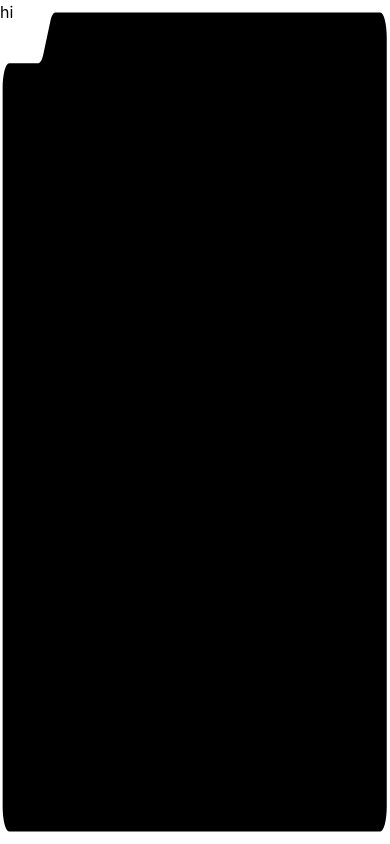
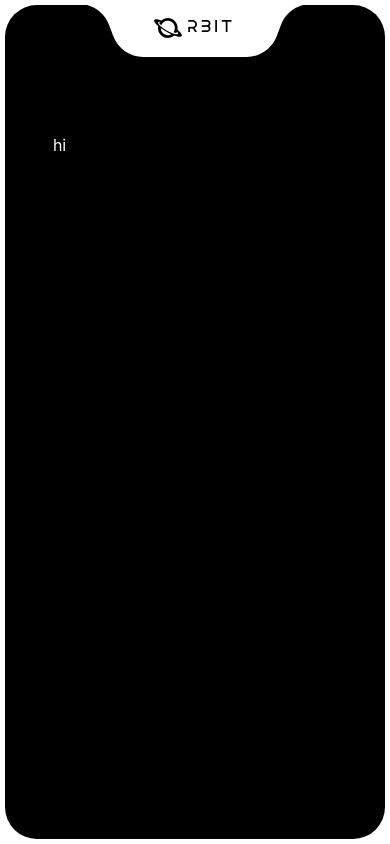
Before and after one commit to GDGBabcockUniversity/orbit, a React (Vite) app: page / in a window 390 px wide. Built offline with nearby package versions, Linux system fonts and the light colour scheme; a web font is replaced by a local one.

Commit message:
feat: redesign HeroSection with responsive notch layout and Orbit logo

```diff
--- a/src/components/HeroSection.tsx
+++ b/src/components/HeroSection.tsx
@@ -1,27 +1,82 @@
 function HeroSection() {
   return (
-    <section className="h-screen bg-background relative overflow-hidden">
-      <svg
-        className="absolute inset-0 w-full h-full z-1"
-        viewBox="0 0 1920 1080"
-        fill="none"
-        xmlns="http://www.w3.org/2000/svg"
-        preserveAspectRatio="none"
-      >
-        <path
-          fillRule="evenodd"
-          clipRule="evenodd"
-          d="M1920 1080H0V0H1920V1080ZM272.197 16C262.581 16 253.474 20.3252 247.396 27.7783L213.604 69.2217C207.526 76.6748 198.419 81 188.803 81H45C27.3269 81 13 95.3269 13 113V1032C13 1049.67 27.3269 1064 45 1064H1872C1889.67 1064 1904 1049.67 1904 1032V48C1904 30.3269 1889.67 16 1872 16H272.197Z"
-          fill="var(--color-foreground)"
-        />
-      </svg>
+    <section className="h-screen bg-foreground p-[1.25vw] relative overflow-hidden">
+      {/*
+        The dark container fluidly fills the padded section.
+        Border radius:
+        - Desktop: 32px all around EXCEPT top-left (the notch is there).
+        - Mobile: 32px all around (the notch sits exactly in the top-center).
+      */}
+      <div className="w-full h-full bg-background rounded-[32px] md:rounded-tl-none relative overflow-hidden">
+        {/* =========================================
+            DESKTOP NOTCH (Top-Left)
+            ========================================= */}
+        {/*
+          This white SVG mask sits at the top-left and covers the dark container perfectly,
+          recreating the exactly-sized cutoff shape from Union.svg.
+          (Expanded by 1px up and left to prevent subpixel antialiasing gaps)
+        */}
+        <div className="hidden md:flex absolute -top-px -left-px w-[261px] h-[98px] z-20">
+          <svg
+            className="absolute top-0 left-0 w-full h-full text-foreground"
+            viewBox="0 0 259.197 97"
+            fill="currentColor"
+            xmlns="http://www.w3.org/2000/svg"
+            preserveAspectRatio="none"
+          >
+            <path d="M0 0 H259.197 C249.581 0 240.474 4.3252 234.396 11.7783 L200.604 53.2217 C194.526 60.6748 185.419 65 175.803 65 H32 C14.3269 65 0 79.3269 0 97 V0 Z" />
+          </svg>
 
-      {/* Content layer — sits on top of the SVG frame */}
-      <div className="relative z-10 h-full">
-        <p>hi</p>
+          {/* Logo placed inside the white desktop notch */}
+          <div className="relative z-10 w-full flex items-start pl-12 pt-6">
+            <OrbitLogo />
+          </div>
+        </div>
+
+        {/* =========================================
+            MOBILE NOTCH (Top-Center)
+            ========================================= */}
+        {/*
+          This white SVG mask sits at the top-center and covers the dark container perfectly,
+          recreating the exactly-sized cutoff shape from the mobile SVG.
+          (Expanded by 1px up and horizontally to prevent subpixel antialiasing gaps)
+        */}
+        <div className="flex md:hidden absolute -top-px left-1/2 -translate-x-1/2 w-[232px] h-[53px] z-20">
+          <svg
+            className="absolute top-0 left-0 w-full h-full text-foreground"
+            viewBox="0 0 230.4 52"
+            fill="currentColor"
+            xmlns="http://www.w3.org/2000/svg"
+            preserveAspectRatio="none"
+          >
+            <path d="M0 0 H230.4 C217.049 0 205.102 8.2892 200.427 20.7949 L196.535 31.2051 C191.86 43.7108 179.912 52 166.561 52 H63.839 C50.488 52 38.54 43.7108 33.865 31.2051 L29.973 20.7949 C25.298 8.2892 13.351 0 0 0 Z" />
+          </svg>
+
+          {/* Logo placed inside the white mobile notch */}
+          <div className="relative z-10 w-full flex items-start justify-center pt-2.5">
+            <OrbitLogo />
+          </div>
+        </div>
+
+        {/* Content layer inside the container */}
+        <div className="relative z-10 w-full h-full">
+          {/* Replace this <p> with the rest of your layout */}
+          <p className="text-white pt-32 pl-12">hi</p>
+        </div>
       </div>
     </section>
   );
 }
 
+/* ===== Logo Component ===== */
+
+const OrbitLogo = () => (
+  // text-background ensures text is black so it shows up on the white notch
+  // brightness-0 turns the SVG logo black (assuming logo.svg is a dark/black image, if it's already black remove brightness-0)
+  <div className="flex items-center gap-1.5 font-rosnoc text-xl md:text-3xl tracking-widest text-background">
+    <img src="/logo.svg" alt="O" className="h-5 md:h-8 w-auto brightness-0" />
+    <span>RBIT</span>
+  </div>
+);
+
 export default HeroSection;
```
